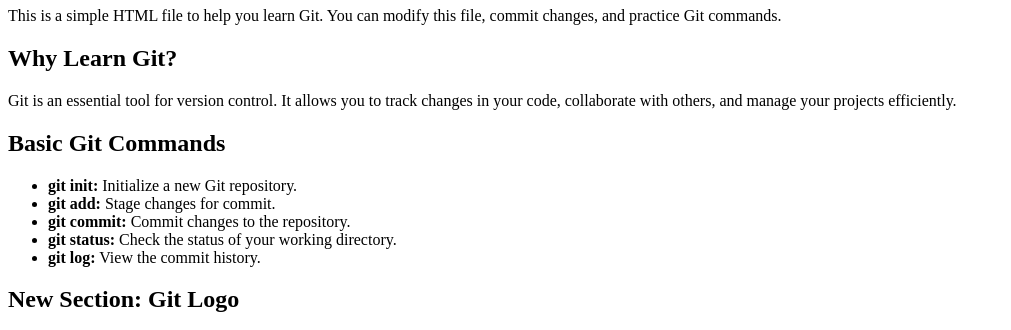
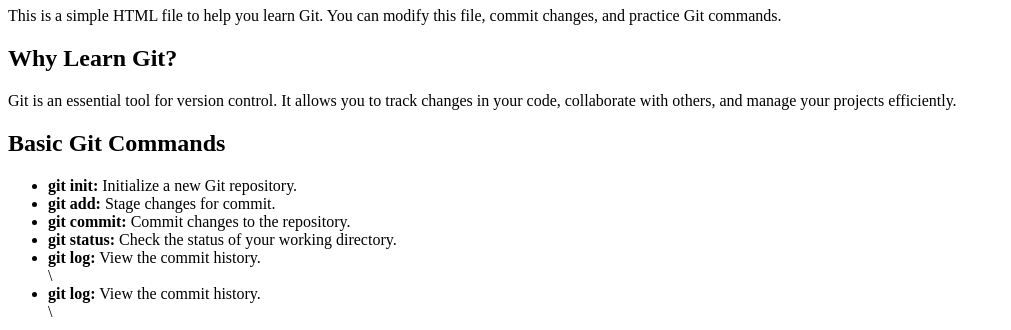
Before and after one commit to dipakgawade37/repo_1, a plain HTML site: page index.html in a window 1280 px wide. Shown: the part 73-403 px from the top of the page, without its empty margins (0-1011 px from the left). Drawn offline with Linux system fonts and the light colour scheme.

Commit message:
Update index.html

```diff
--- a/index.html
+++ b/index.html
@@ -18,7 +18,10 @@
         <li><strong>git add:</strong> Stage changes for commit.</li>
         <li><strong>git commit:</strong> Commit changes to the repository.</li>
         <li><strong>git status:</strong> Check the status of your working directory.</li>
-        <li><strong>git log:</strong> View the commit history.</li>
+        <li><strong>git log:</strong> View the commit history.</li>\
+         <li><strong>git log:</strong> View the commit history.</li>\
+
+
     </ul>
 
     <h2>New Section: Git Logo</h2>
```
